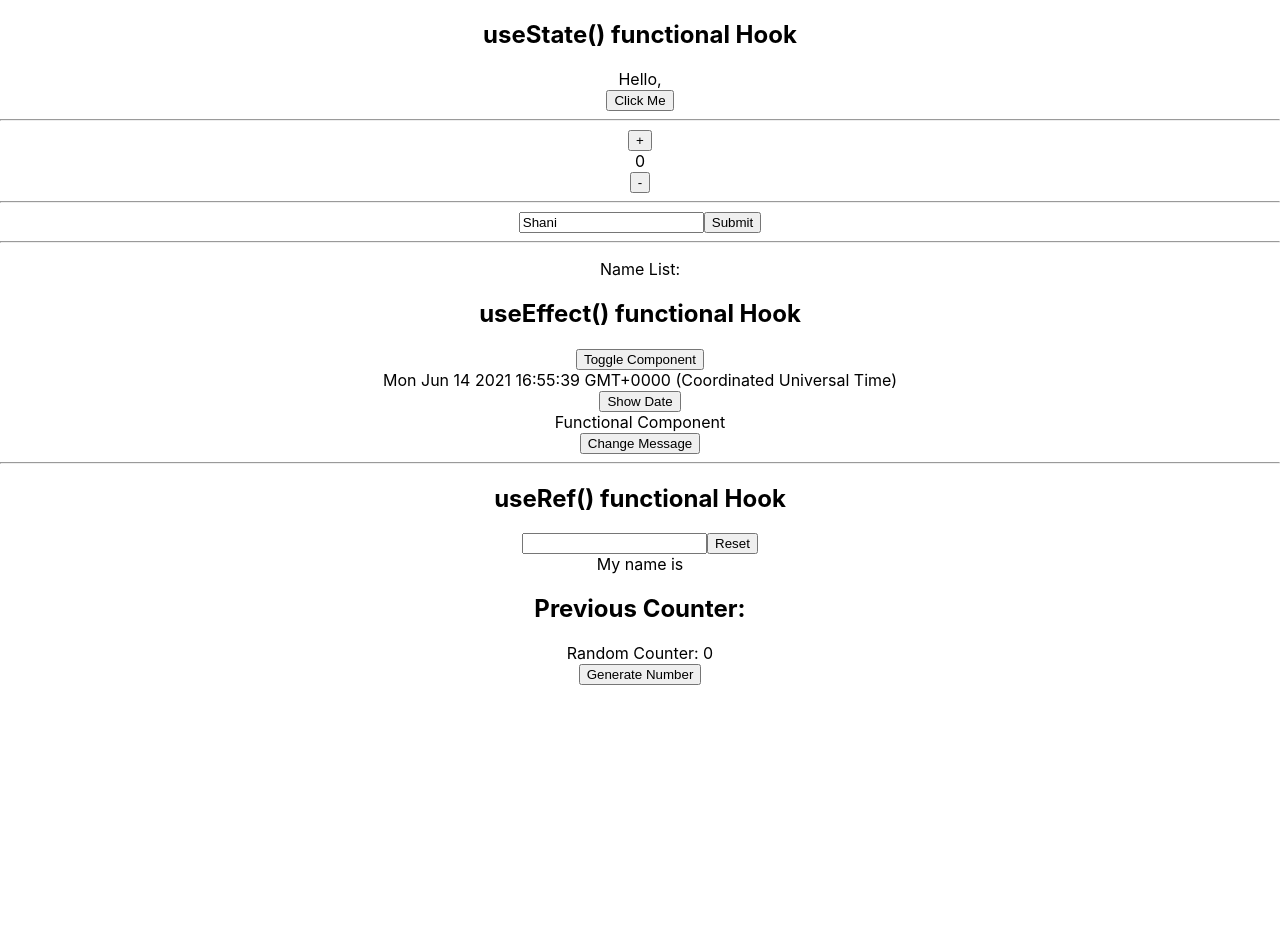
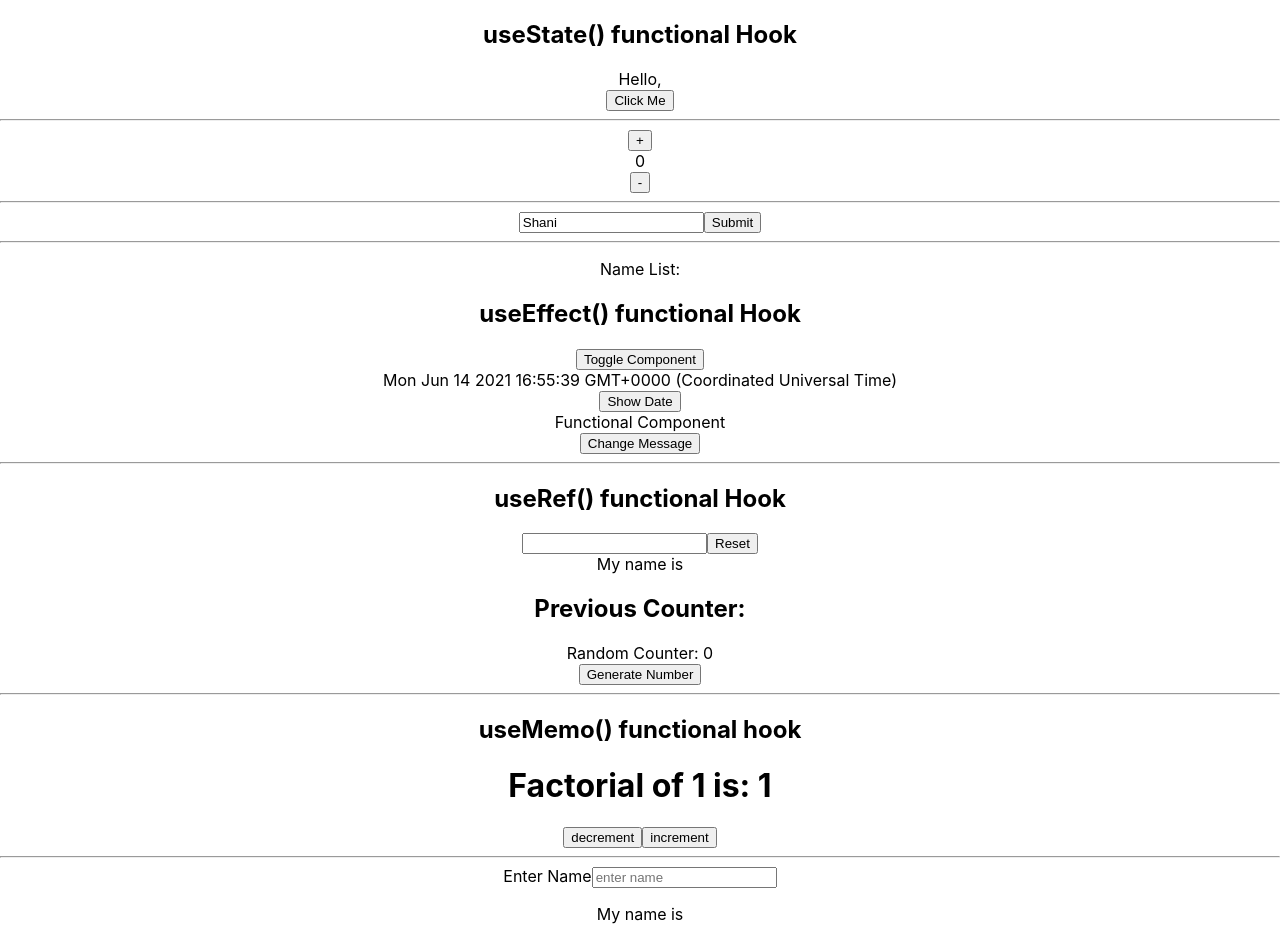
Before and after one commit to Shani-Kumar-Gupta/ReactJS2021, a React (Create React App) app in the folder react-hooks/: page / in a window 1280 px wide. Before the commit the page ends 800 px from the top, so only its background shows below. Built offline with nearby package versions, Linux system fonts and the light colour scheme.

Commit message:
useMemo() functional hook

```diff
--- a/react-hooks/src/App.js
+++ b/react-hooks/src/App.js
@@ -3,6 +3,7 @@ import './App.css';
 import CComponent from './components/CComponent';
 import FComponent from './components/FComponent';
 import FUseRefHook from './components/FUseRefHook';
+import FUseMemoHook from './components/FUseMemoHook';
 
 function App() {
   //let name = "Shani";
@@ -61,6 +62,10 @@ function App() {
           <h2>useRef() functional Hook</h2>
           <FUseRefHook/>
         </div>
+        <hr />
+        <div>
+          <FUseMemoHook />
+        </div>
       </div>
     </div>
   );
--- /dev/null
+++ b/react-hooks/src/components/DisplayName.js
@@ -0,0 +1,10 @@
+import React from 'react';
+
+const DisplayName = ({ name }) => {
+    console.log("render");
+    return (
+        <p>{`My name is ${name}`}</p>
+    )
+}
+
+export default React.memo(DisplayName);
--- a/react-hooks/src/components/FUseMemoHook.js
+++ b/react-hooks/src/components/FUseMemoHook.js
@@ -1,15 +1,17 @@
-import React, {useState} from 'react';
+import React, {useState, useMemo} from 'react';
+import factorial from '../helpers';
+import DisplayName from './DisplayName';
 
 function FUseMemoHook() {
     /*
         1. Optimize expensive operation
-        2. Referential equality
+        2. Referential equality: Premitive and non premitive data type
     */
-    const factorial = (num) => {
-
-    }
    const [counter, setCounter] = useState(1);
-   const result = factorial(counter);
+   //const result = factorial(counter);
+   const result = useMemo(() => {
+       return factorial(counter);
+   }, [counter]);
    const [name, setName] = useState("");
     return (
         <div>
@@ -28,7 +30,7 @@ function FUseMemoHook() {
                     value={name}
                     onChange={(e) => setName(e.target.value)}
                 />
-                <p>My name is {name}</p>
+                <DisplayName name={name}/>
             </div>
         </div>
     )
--- /dev/null
+++ b/react-hooks/src/helpers/index.js
@@ -0,0 +1,9 @@
+const factorial = (num) => {
+    let i = 0;
+    while (i < 200000000) i++;
+    if(num === 0)
+        return 1;
+    return num * factorial(num - 1);
+}
+
+export default factorial;
```
